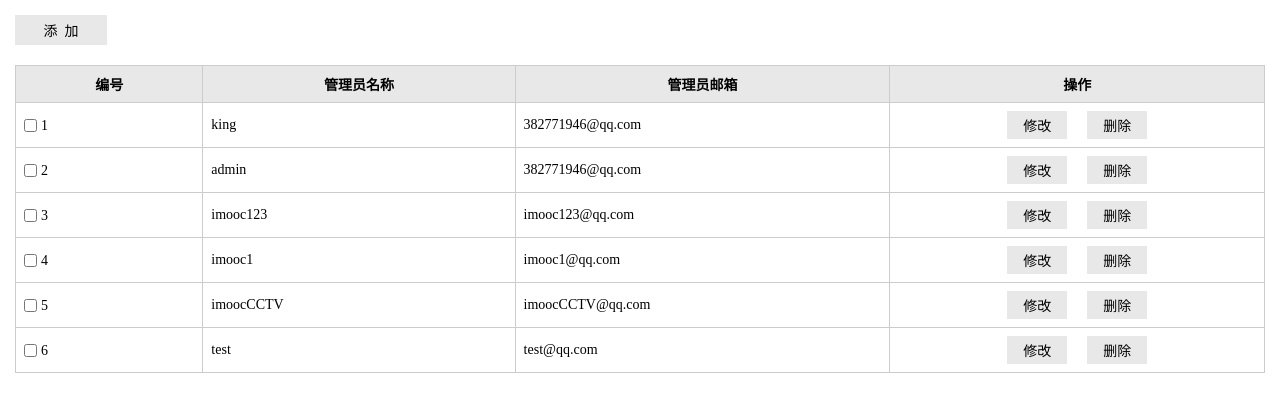
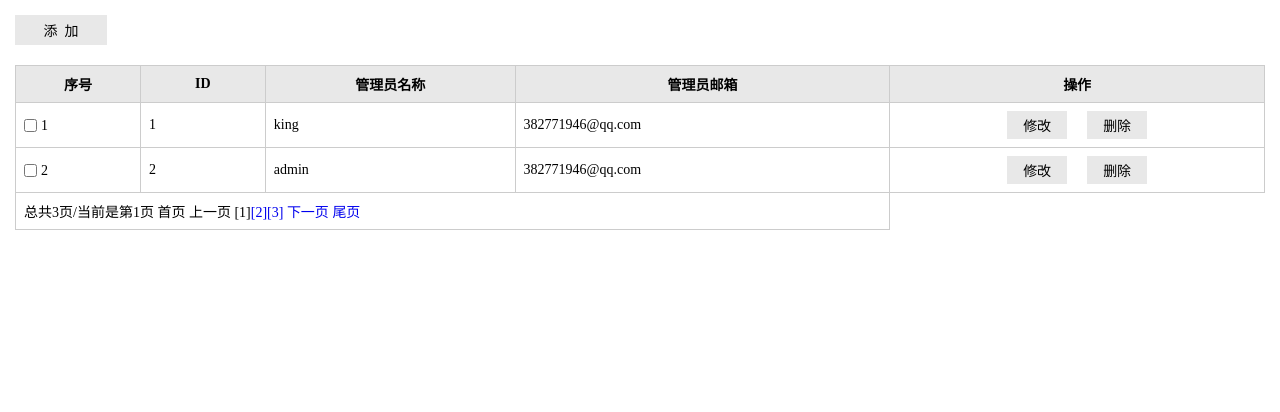
Before and after one commit to tao1024/shopImooc, a PHP site: page /listAdmin.php in a window 1280 px wide. Shown: the top 412 px of the page. Run offline with PHP 8.4, Linux system fonts and the light colour scheme; data comes from the database, SQL or seed files in the repository.

Commit message:
第五天：管理员列表分页

```diff
--- a/admin/listAdmin.php
+++ b/admin/listAdmin.php
@@ -2,8 +2,18 @@
 header("Content-type: text/html; charset=utf-8");
 require_once '../core/admin.inc.php';
 require_once '../lib/common.php';
+require_once '../lib/page.func.php';
 connect();//勿丢
-$rows = getAllAdmin();
+
+$pageSize=2;
+if(isset($_REQUEST['page'])){
+	$page=$_REQUEST['page'];
+}else{
+	$page = 1;
+}
+//$page=$_REQUEST['page']?(int)$_REQUEST['page']:1;
+$rows=getAdminByPage($page,$pageSize);
+
 if(!$rows){
 	alertMes("sorry,没有管理员，请添加！","addAdmin.php");
 	exit;
@@ -29,8 +39,9 @@ if(!$rows){
                     <table class="table" cellspacing="0" cellpadding="0">
                         <thead>
                             <tr>
-                                <th width="15%">编号</th>
-                                <th width="25%">管理员名称</th>
+                                <th width="10%">序号</th>
+                                <th width="10%">ID</th>
+                                <th width="20%">管理员名称</th>
                                 <th width="30%">管理员邮箱</th>
                                 <th>操作</th>
                             </tr>
@@ -40,11 +51,17 @@ if(!$rows){
                             <tr>
                                 <!--这里的id和for里面的c1 需要循环出来-->
                                 <td><input type="checkbox" id="c1" class="check"><label for="c1" class="label"><?php echo $i ?></label></td>
+                                <td><?php echo $row['id'] ?></td>
                                 <td><?php echo $row['username'] ?></td>
                                 <td><?php echo $row['email'] ?></td>
                                 <td align="center"><input type="button" value="修改" class="btn" onclick="editAdmin(<?php echo $row['id']; ?>)"><input type="button" value="删除" class="btn"  onclick="delAdmin(<?php echo $row['id']; ?>)"></td>
                             </tr>
                             <?php $i++; endforeach;?>
+                            <?php if($totalRows>$pageSize):?>
+                            <tr>
+                            	<td colspan="4"><?php echo showPage($page, $totalPage);?></td>
+                            </tr>
+                            <?php endif;?>
                         </tbody>
                     </table>
                 </div>
--- a/core/admin.inc.php
+++ b/core/admin.inc.php
@@ -46,38 +46,38 @@ function logout() {
 /**
  * 添加管理员
  */
- function addAdmin(){
- 	$arr = $_POST;
- 	$arr['password']=md5($_POST['password']);
- 	if(insert("imooc_admin",$arr)){
- 		$mes = "添加成功<br/><a href='addAdmin.php'>继续添加</a>|<a href='listAdmin.php'>查看管理员列表</a>";
- 	}else{
- 		$mes = "添加失败<br/><a href='addAdmin.php'>重新添加</a>";
- 	}
+function addAdmin() {
+	$arr = $_POST;
+	$arr['password'] = md5($_POST['password']);
+	if (insert("imooc_admin", $arr)) {
+		$mes = "添加成功<br/><a href='addAdmin.php'>继续添加</a>|<a href='listAdmin.php'>查看管理员列表</a>";
+	} else {
+		$mes = "添加失败<br/><a href='addAdmin.php'>重新添加</a>";
+	}
 
 	return $mes;
- }
+}
 /**
  * 修改管理员信息
  */
-function editAdmin($id){
-	$arr=$_POST;
-	$arr['password']=md5($_POST['password']);
-	if(update("imooc_admin", $arr,"id={$id}")){
-		$mes="编辑成功!<br/><a href='listAdmin.php'>查看管理员列表</a>";
-	}else{
-		$mes="编辑失败!<br/><a href='listAdmin.php'>请重新修改</a>";
+function editAdmin($id) {
+	$arr = $_POST;
+	$arr['password'] = md5($_POST['password']);
+	if (update("imooc_admin", $arr, "id={$id}")) {
+		$mes = "编辑成功!<br/><a href='listAdmin.php'>查看管理员列表</a>";
+	} else {
+		$mes = "编辑失败!<br/><a href='listAdmin.php'>请重新修改</a>";
 	}
 	return $mes;
 }
 /**
  * 删除管理员的操作
  */
-function delAdmin($id){
-	if(delete("imooc_admin","id={$id}")){
-		$mes="删除成功!<br/><a href='listAdmin.php'>查看管理员列表</a>";
-	}else{
-		$mes="删除失败!<br/><a href='listAdmin.php'>请重新删除</a>";
+function delAdmin($id) {
+	if (delete("imooc_admin", "id={$id}")) {
+		$mes = "删除成功!<br/><a href='listAdmin.php'>查看管理员列表</a>";
+	} else {
+		$mes = "删除失败!<br/><a href='listAdmin.php'>请重新删除</a>";
 	}
 	return $mes;
 }
@@ -85,10 +85,29 @@ function delAdmin($id){
 /**
  * 获得所有管理员信息
  */
- function getAllAdmin(){
-	$sql="select id,username,email from imooc_admin";
-	$rows=fetchAll($sql);
+function getAllAdmin() {
+	$sql = "select id,username,email from imooc_admin";
+	$rows = fetchAll($sql);
 	return $rows;
 }
 
+/**
+ * 根据分页获得所有管理员信息
+ */
+function getAdminByPage($page, $pageSize = 2) {
+	$sql = "select * from imooc_admin";
+	global $totalRows;
+	$totalRows = getResultNum($sql);
+	global $totalPage;
+	$totalPage = ceil($totalRows / $pageSize);
+	if ($page < 1 || $page == null || !is_numeric($page)) {
+		$page = 1;
+	}
+	if ($page >= $totalPage)
+		$page = $totalPage;
+	$offset = ($page -1) * $pageSize;
+	$sql = "select id,username,email from imooc_admin limit {$offset},{$pageSize}";
+	$rows = fetchAll($sql);
+	return $rows;
+}
 ?>
--- a/lib/page.func.php
+++ b/lib/page.func.php
@@ -1,34 +1,59 @@
 <?php
 require_once 'mysql.func.php';
-connect();
+
+
+/*connect();
+showPage(3, 2);
+
+function showPage($pageSize, $page) {
 	$sql = "select * from imooc_admin";
 	$totalRows = getResultNum($sql);
 	echo '总条数：' . $totalRows . '<br/>';
-$pageSize = 2;
 	//得到总页数
 	$totalPage = ceil($totalRows / $pageSize);
 	echo '总页数：' . $totalPage . '<br/>';
 	//$page = $_REQUEST['page'] ? (int) $_REQUEST['page'] : 1;
-$page = 3;
 	if ($page < 1 || $page == null || !is_numeric($page)) {
 		$page = 1;
 	}
-if ($page >= $totalPage){
+	if ($page >= $totalPage) {
 		$page = $totalPage;
 	}
 
-$offset = ($page -1) * $pageSize;//从第几条开始
+	$offset = ($page -1) * $pageSize; //从第几条开始
 	echo 'offset：' . $offset . '<br/>';
 	$sql = "select * from imooc_admin limit {$offset},{$pageSize}";
 	echo 'sql：' . $sql . '<br/>';
 	$rows = fetchAll($sql);
 	print_r($rows);
-echo  '<br/>';
+	echo '<br/>';
 	foreach ($rows as $row) {
 		echo "编号：" . $row['id'], "<br/>";
 		echo "管理员的名称:" . $row['username'], "<hr/>";
 	}
-//echo showPage($page, $totalPage);
-//echo "<hr/>";
-//echo showPage($page, $totalPage, "cid=5&pid=6");
+}*/
+
+
+function showPage($page,$totalPage,$where=null,$sep="&nbsp;"){
+	$where=($where==null)?null:"&".$where;
+	$url = $_SERVER ['PHP_SELF'];//$_SERVER['PHP_SELF'] 表示当前 php 文件相对于网站根目录的位置地址
+	$index = ($page == 1) ? "首页" : "<a href='{$url}?page=1{$where}'>首页</a>";
+	$last = ($page == $totalPage) ? "尾页" : "<a href='{$url}?page={$totalPage}{$where}'>尾页</a>";
+	$prevPage=($page>=1)?$page-1:1;
+	$nextPage=($page>=$totalPage)?$totalPage:$page+1;
+	$prev = ($page == 1) ? "上一页" : "<a href='{$url}?page={$prevPage}{$where}'>上一页</a>";
+	$next = ($page == $totalPage) ? "下一页" : "<a href='{$url}?page={$nextPage}{$where}'>下一页</a>";
+	$str = "总共{$totalPage}页/当前是第{$page}页";
+	$p = null;
+	for($i = 1; $i <= $totalPage; $i ++) {
+		//当前页无连接
+		if ($page == $i) {
+			$p .= "[{$i}]";
+		} else {
+			$p .= "<a href='{$url}?page={$i}{$where}'>[{$i}]</a>";
+		}
+	}
+ 	$pageStr=$str.$sep . $index .$sep. $prev.$sep . $p.$sep . $next.$sep . $last;
+ 	return $pageStr;
+}
 ?>
```
Lines whose indentation alone changed are shown as unchanged.
